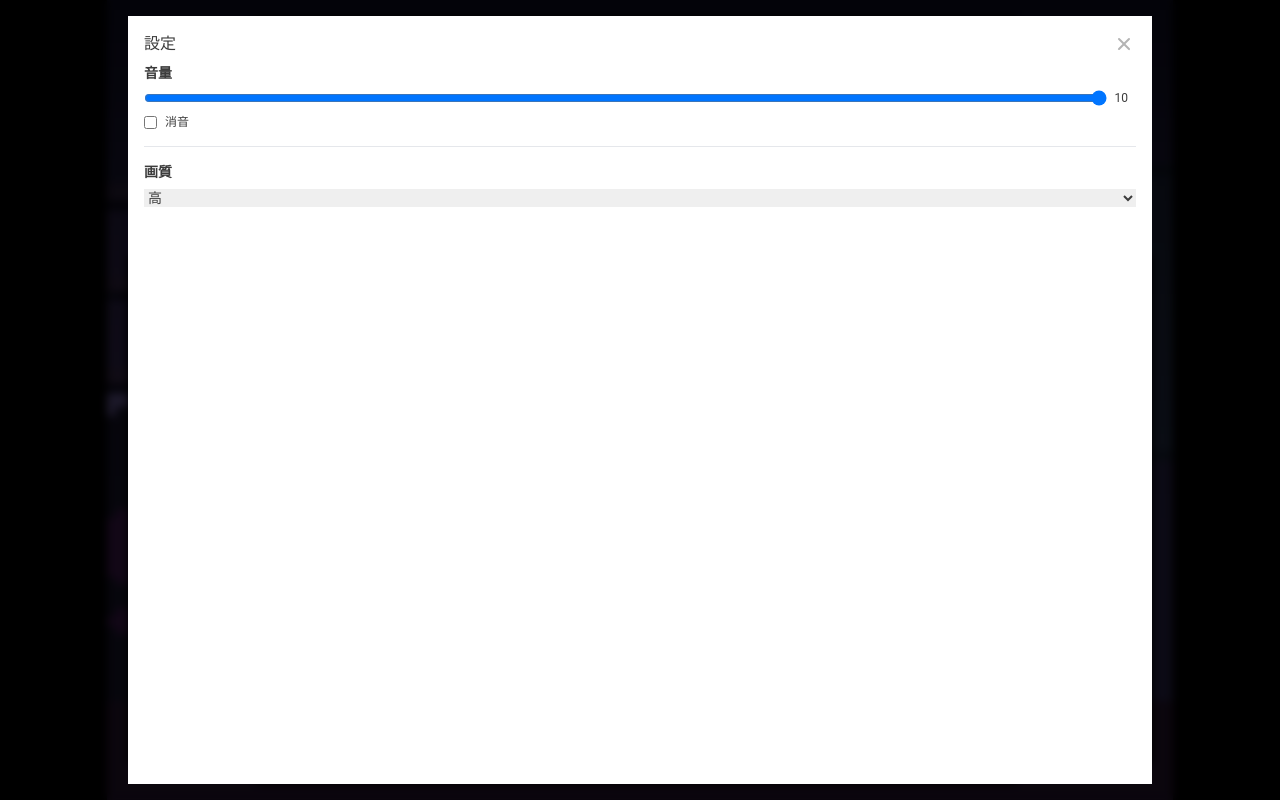
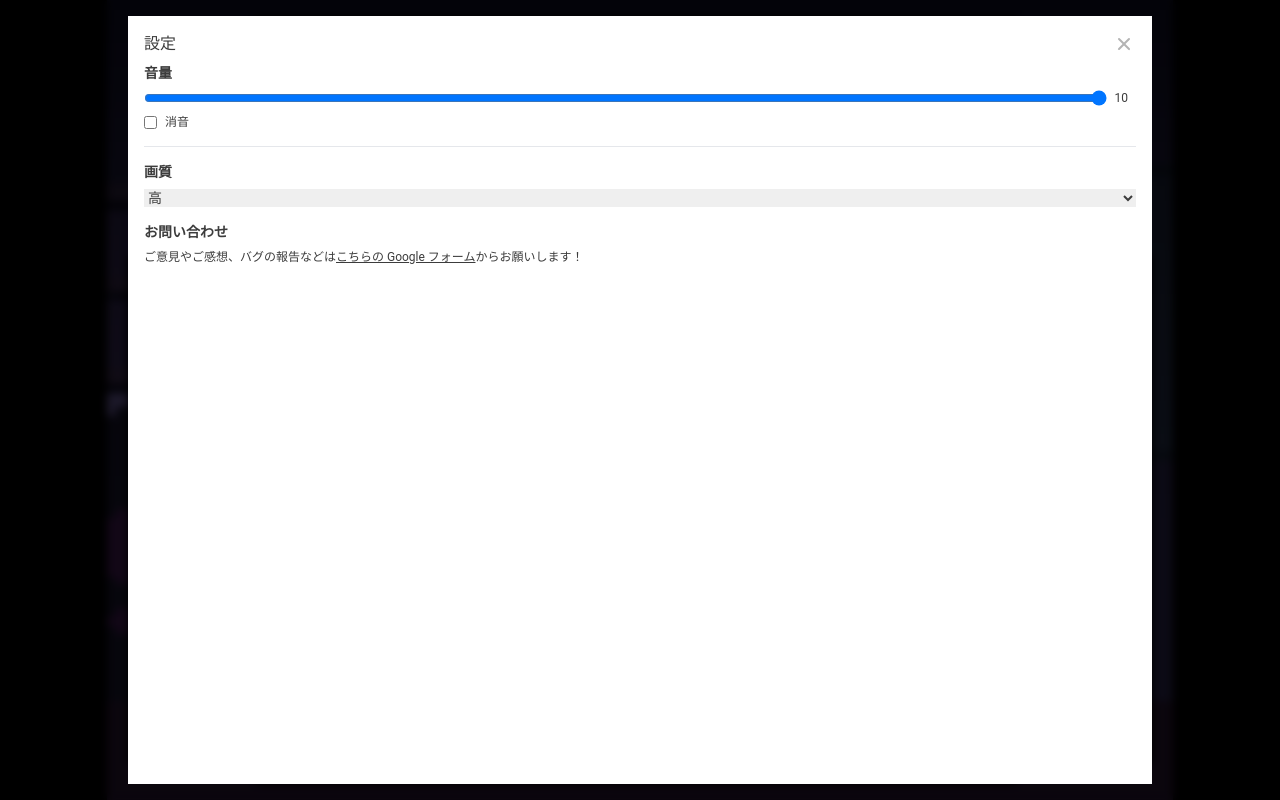
Before and after one commit to calmery-chan/metaneno.art, a Next.js app: page /exhibition/experimental in a window 1280 px wide. Both pictures are taken after a click on the picture 1244 px from the left and 32 px from the top of the page. Built offline with nearby package versions, Linux system fonts and the light colour scheme; no server answers; what @tailwindcss/custom-forms would draw is missing.

Commit message:
Google フォームへのリンクを追加、不要なコンポーネントを削除する

```diff
--- a/src/components/Exhibition/3d/Setting.tsx
+++ /dev/null
@@ -1,25 +0,0 @@
-import { Howler } from "howler";
-import React, { useCallback } from "react";
-
-export const Exhibition3dSetting: React.FC = () => {
-  const handleChangeAudioVolume = useCallback(
-    (event: React.ChangeEvent<HTMLInputElement>) => {
-      const value = parseFloat(event.currentTarget.value);
-      Howler.volume(value);
-    },
-    []
-  );
-
-  return (
-    <>
-      <input
-        defaultValue="1"
-        max="1"
-        min="0"
-        onChange={handleChangeAudioVolume}
-        step="0.05"
-        type="range"
-      />
-    </>
-  );
-};
--- a/src/components/Exhibition/Menu/Settings.tsx
+++ b/src/components/Exhibition/Menu/Settings.tsx
@@ -13,6 +13,10 @@ const group = css`
   color: ${Colors.black};
   gap: ${Spacing.s}px;
   margin-bottom: ${Spacing.m}px;
+
+  a {
+    text-decoration: underline;
+  }
 `;
 
 const groupTitle = css`
@@ -125,6 +129,20 @@ export const Settings: React.FC<{
           <option value="high">高</option>
         </select>
       </Group>
+      <Group>
+        <GroupTitle>お問い合わせ</GroupTitle>
+        <div css={Typography.S}>
+          ご意見やご感想、バグの報告などは
+          <a
+            href="https://forms.gle/ighGcbwMwKC8nvt76"
+            rel="noopener noreferrer"
+            target="_blank"
+          >
+            こちらの Google フォーム
+          </a>
+          からお願いします！
+        </div>
+      </Group>
     </ExhibitionPopup>
   );
 };
```
